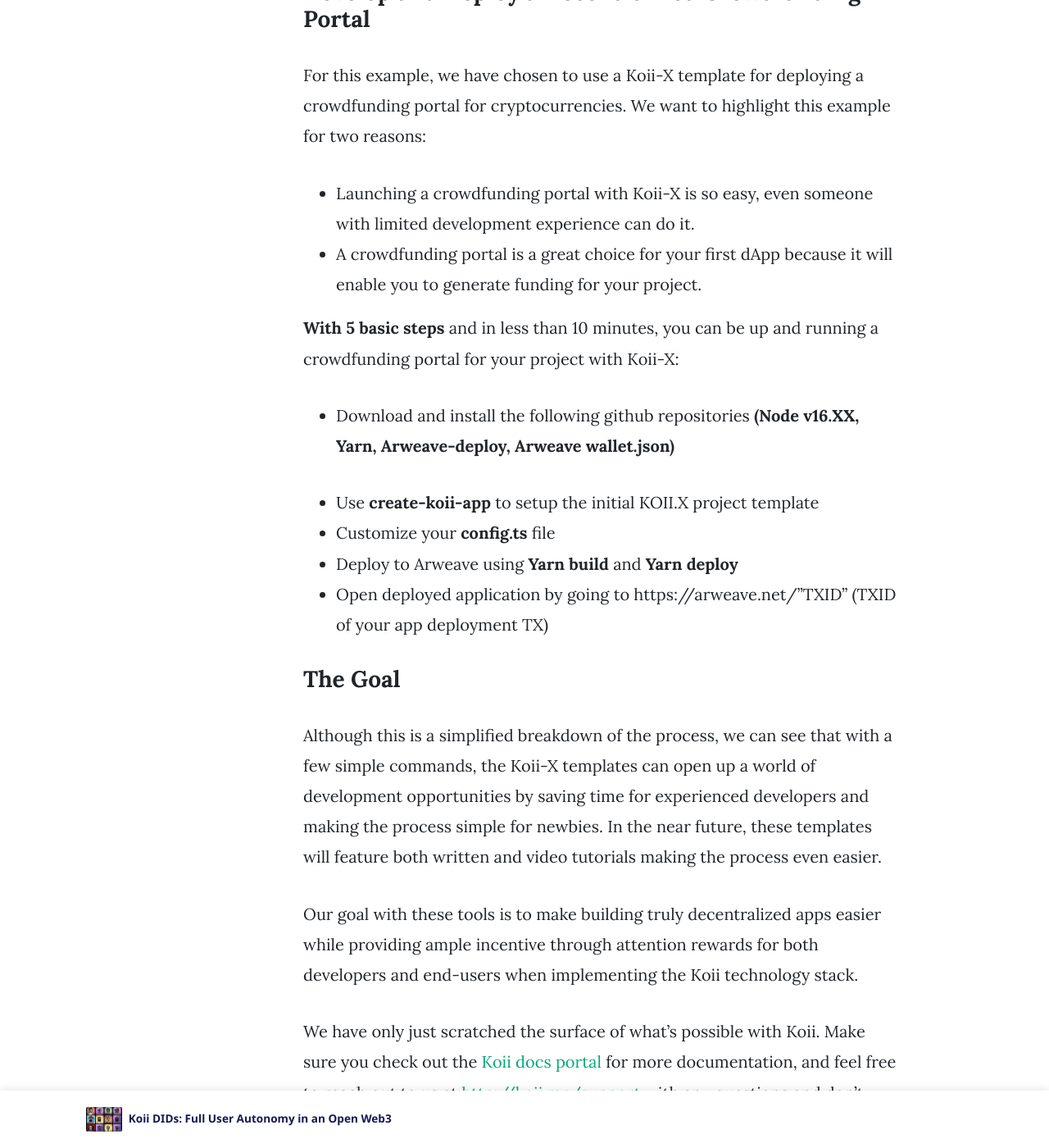
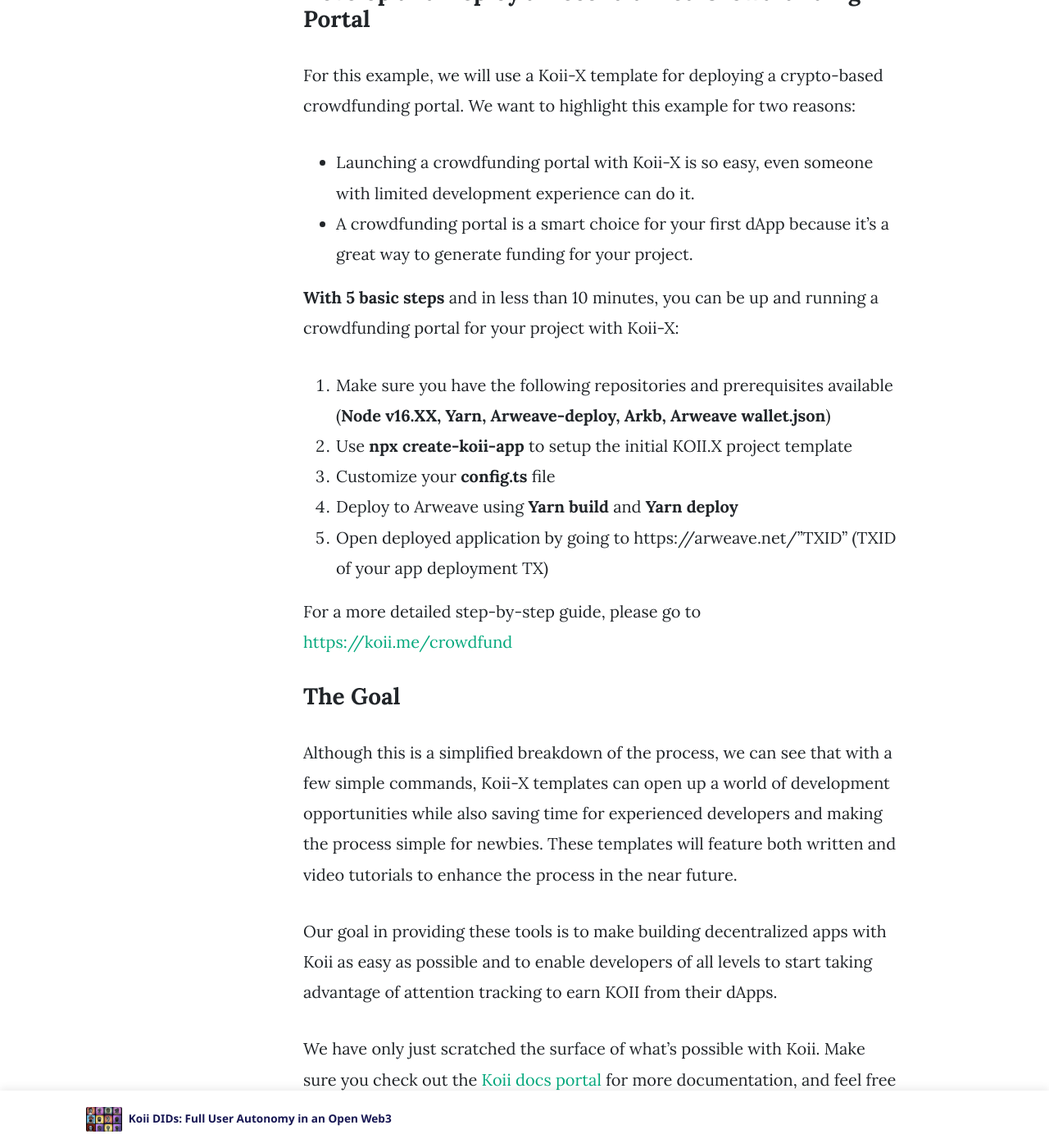
Before and after one commit to tykoii/blog, a Jekyll site: the page built from _posts/2022-01-31-Build-the-Decentralized-App-of-Your-Dreams-With-Koii-X.md, in a window 1280 px wide and 1400 px high, scrolled down 1714 px. Shown: the whole window at 82% size. Built offline with Jekyll 4.4.1, drawn with Linux system fonts in a browser that asks for light colours; nearby versions of some CDN libraries; comment, search, counter and statistics services are not loaded; some of the changed text lies outside the part shown.

Commit message:
update blog content and graph

```diff
--- a/_posts/2022-01-31-Build-the-Decentralized-App-of-Your-Dreams-With-Koii-X.md
+++ b/_posts/2022-01-31-Build-the-Decentralized-App-of-Your-Dreams-With-Koii-X.md
@@ -20,33 +19,31 @@
 - [Koii Nodes (Tasks)](https://koii.network/earn/everyone){:target="\_blank"}
 - [Cross-chain bridging](https://blog.koii.network/Ethereum-to-Koii/){:target="\_blank"} and more
 
-
 ### Koii-X
 
-In addition to the Koii Javascript-based SDK, we created the Koii-X UI template library. Koii.X is built 100% in Javascript and allows you to build and deploy a wide variety of dApps quickly and easily. These templates are optimized to work with attention-tracking NFTs and utilize built-in web3 hooks to interact with our tech stack and ever-growing list of cross-chain resources. Let us take a closer look at an example.
-
+In addition to the Koii Javascript-based SDK, we created the Koii-X UI template library. Koii-X is built 100% in Javascript and allows you to build and deploy a wide variety of dApps quickly and easily. These templates are optimized to work with attention-tracking NFTs and make it easy to earn KOII simply through the attention your content receives. Let us take a closer look at an example.
 
 ### Develop and Deploy a Decentralized Crowdfunding Portal
 
-
-For this example, we have chosen to use a Koii-X template for deploying a crowdfunding portal for cryptocurrencies. We want to highlight this example for two reasons:
+For this example, we will use a Koii-X template for deploying a crypto-based crowdfunding portal. We want to highlight this example for two reasons:
 
 - Launching a crowdfunding portal with Koii-X is so easy, even someone with limited development experience can do it.
-- A crowdfunding portal is a great choice for your first dApp because it will enable you to generate funding for your project.
+- A crowdfunding portal is a smart choice for your first dApp because it’s a great way to generate funding for your project.
 
 **With 5 basic steps** and in less than 10 minutes, you can be up and running a crowdfunding portal for your project with Koii-X:
 
-- Download and install the following github repositories **(Node v16.XX, Yarn, Arweave-deploy, Arweave wallet.json)**
+1. Make sure you have the following repositories and prerequisites available (**Node v16.XX, Yarn, Arweave-deploy, Arkb, Arweave wallet.json**)
+2. Use **npx create-koii-app** to setup the initial KOII.X project template
+3. Customize your **config.ts** file
+4. Deploy to Arweave using **Yarn build** and **Yarn deploy**
+5. Open deployed application by going to https://arweave.net/”TXID” (TXID of your app deployment TX)
 
-- Use **create-koii-app** to setup the initial KOII.X project template
-- Customize your **config.ts** file
-- Deploy to Arweave using **Yarn build** and **Yarn deploy**
-- Open deployed application by going to https://arweave.net/"TXID" (TXID of your app deployment TX)
+For a more detailed step-by-step guide, please go to [https://koii.me/crowdfund](https://koii.me/crowdfund){:target="\_blank"}
 
 ### The Goal
 
-Although this is a simplified breakdown of the process, we can see that with a few simple commands, the Koii-X templates can open up a world of development opportunities by saving time for experienced developers and making the process simple for newbies. In the near future, these templates will feature both written and video tutorials making the process even easier.
+Although this is a simplified breakdown of the process, we can see that with a few simple commands, Koii-X templates can open up a world of development opportunities while also saving time for experienced developers and making the process simple for newbies. These templates will feature both written and video tutorials to enhance the process in the near future.
 
-Our goal with these tools is to make building truly decentralized apps easier while providing ample incentive through attention rewards for both developers and end-users when implementing the Koii technology stack.
+Our goal in providing these tools is to make building decentralized apps with Koii as easy as possible and to enable developers of all levels to start taking advantage of attention tracking to earn KOII from their dApps.
 
 We have only just scratched the surface of what's possible with Koii. Make sure you check out the [Koii docs portal](http://koii.me/dev_docs){:target="\_blank"} for more documentation, and feel free to reach out to us at [http://koii.me/support](http://koii.me/support){:target="\_blank"} with any questions and don't forget to sign up for our [ETH Denver Workshop](https://koii.me/ETHDenWorkshop){:target="\_blank"} for a live demonstration.
```
Also changed, not shown: other parts of _posts/2022-01-31-Build-the-Decentralized-App-of-Your-Dreams-With-Koii-X.md (+2 -3 lines).
